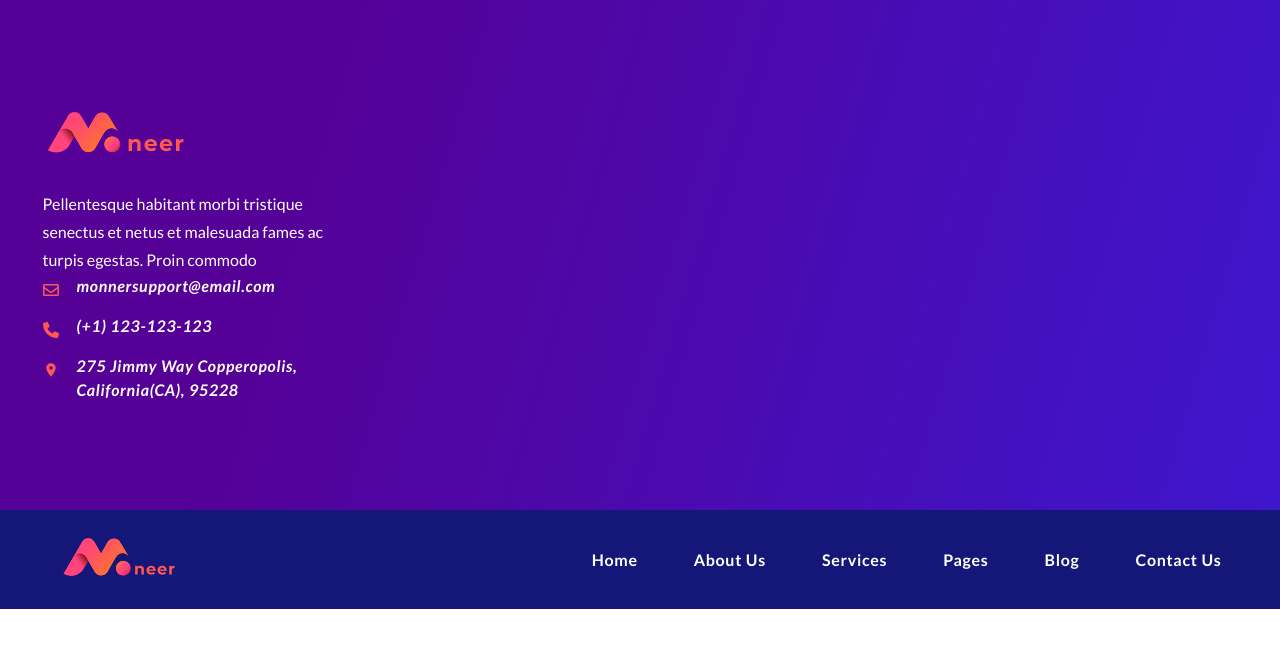
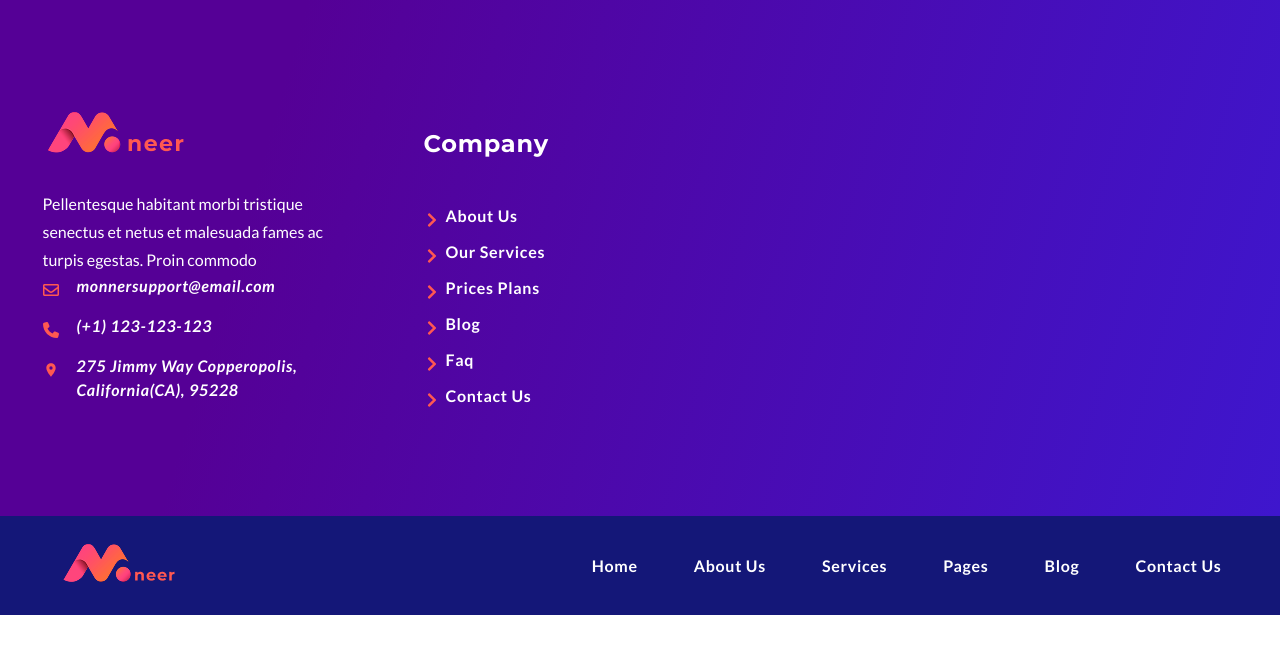
Before and after one commit to miltonahmed/tailwind-web, a React (Vite) app: page / in a window 1280 px wide. Shown: the top 654 px of the page. Built offline with nearby package versions, Linux system fonts and the light colour scheme.

Commit message:
Footer middle porsion finsished

```diff
--- a/src/components/layouts/Footer.jsx
+++ b/src/components/layouts/Footer.jsx
@@ -1,4 +1,4 @@
-import { FaRegEnvelope } from 'react-icons/fa';
+import { FaChevronRight, FaRegEnvelope } from 'react-icons/fa';
 import { FaPhone } from 'react-icons/fa6';
 import { MdLocationOn } from 'react-icons/md';
 import { Link } from 'react-router';
@@ -6,9 +6,19 @@ import Logo from '../../assets/images/footer-logo.png';
 import Image from '../utils/Image';
 import Paragraph from '../utils/Paragraph';
 const Footer = () => {
+  const footerData = [
+    { name: 'About Us', path: '/about-us' },
+    { name: 'Our Services', path: '/services' },
+    { name: 'Prices Plans', path: '/price' },
+    { name: 'Blog', path: '/blog' },
+    { name: 'Faq', path: '/faq' },
+    { name: 'Contact Us', path: '/contact-us' },
+
+  ];
   return (
     <div className="py-27 footer-bg">
       <div className="max-w-(--container) mx-auto">
+        <div className="flex gap-24">
           {/* Footer left  */}
           <div className="w-[285px]">
             {/* Footer logo  */}
@@ -20,7 +30,10 @@ const Footer = () => {
               text="Pellentesque habitant morbi tristique senectus et netus et malesuada fames ac turpis egestas. Proin commodo"
             />
             <address className="grid grid-cols-1 gap-4">
-            <Link to="/" className="grid grid-cols-[16px_auto] gap-x-[18px]">
+              <Link
+                to="mail:"
+                className="grid grid-cols-[16px_auto] gap-x-[18px]"
+              >
                 <FaRegEnvelope className="text-secondary mt-2" />
                 <span className="font-lato text-white font-bold text-base leading-6 tracking-[0.7px] ">
                   monnersupport@email.com
@@ -48,6 +61,28 @@ const Footer = () => {
               </Link>
             </address>
           </div>
+
+          {/* Footer Middle  */}
+          <div className="w-[186px] pt-5">
+            <h4 className="font-montserrat text-2xl text-white tracking-[0.8px] font-bold capitalize pt">
+              Company
+            </h4>
+            <div className='flex gap-y-4'>
+              <ul className='mt-8'>
+                {footerData.map((item, index) => (
+                  <li key={index}>
+                    <Link className="grid grid-cols-[14px_auto] gap-x-2 mt-3 items-center">
+                      <FaChevronRight className="text-secondary mt-2" />
+                      <span className="font-lato font-bold text-base text-white leading-6 tracking-[0.7px]">
+                        {item.name}
+                      </span>
+                    </Link>
+                  </li>
+                ))}
+              </ul>
+            </div>
+          </div>
+        </div>
       </div>
     </div>
   );
```
Lines whose indentation alone changed are shown as unchanged.
